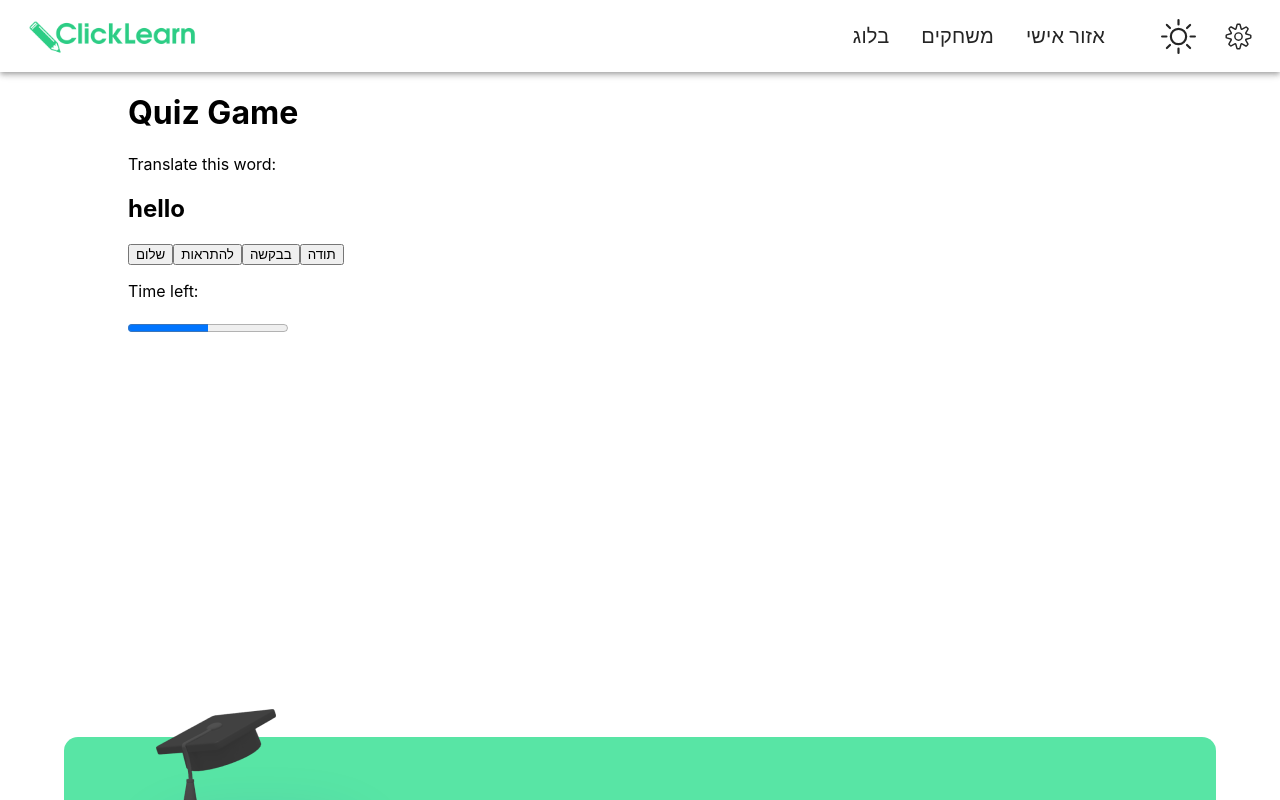
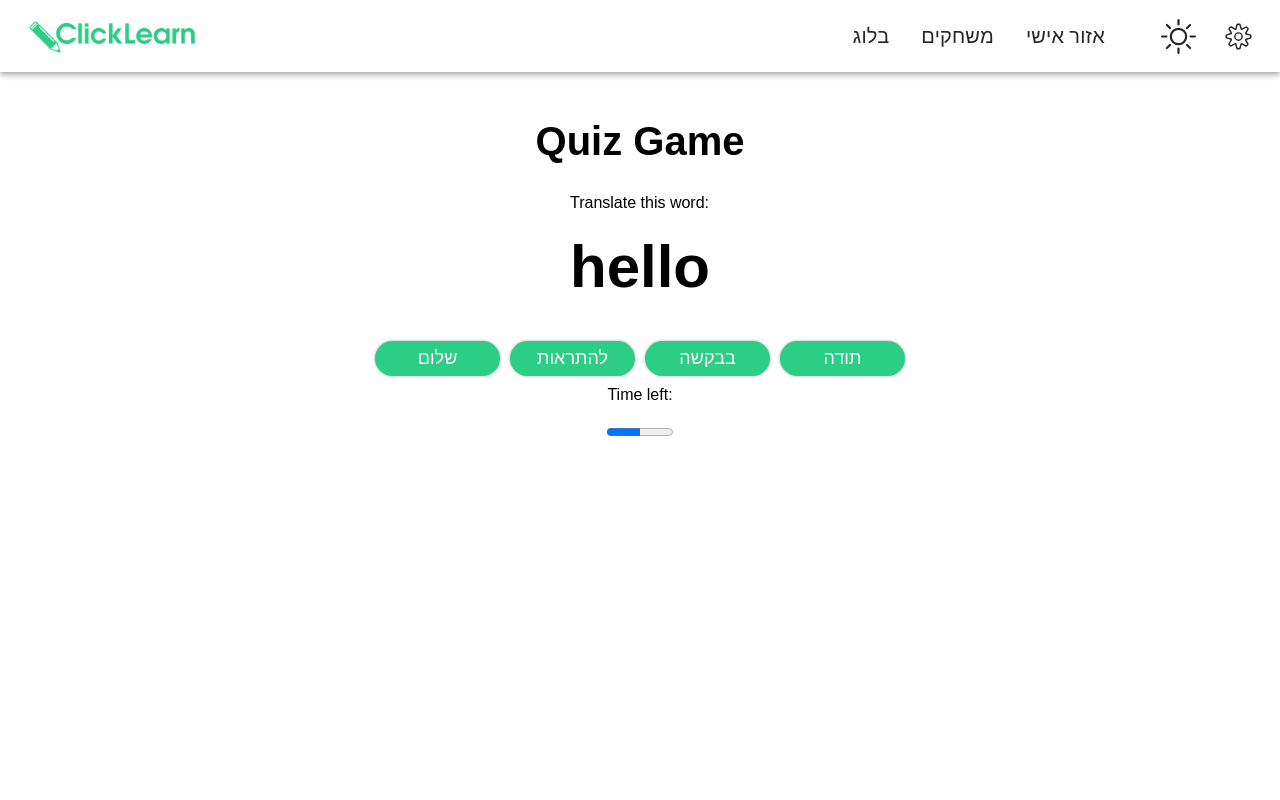
Before and after one commit to Click-Learn/Click-Learn-App, a React (Create React App) app: page /quiz in a window 1280 px wide. Shown: the top 800 px of the page. Built offline with nearby package versions, Linux system fonts and the light colour scheme.

Commit message:
updated css

```diff
--- a/src/Components/Layout/Main/Dashboard/Games/Quiz/Quiz.css
+++ b/src/Components/Layout/Main/Dashboard/Games/Quiz/Quiz.css
@@ -2,3 +2,78 @@
 
     margin-bottom: 550px;
 }
+
+
+.Quiz {
+    display: flex;
+    flex-direction: column;
+    align-items: center;
+    justify-content: center;
+    font-family: Arial, sans-serif;
+    padding: 20px;
+    }
+
+    .Quiz  h1 {
+    font-size: 40px;
+    margin-bottom: 30px;
+    }
+
+    .Quiz  p {
+    margin: 0;
+    }
+
+    .Quiz  h2 {
+    font-size: 60px;
+    margin-top: 20px;
+    margin-bottom: 30px;
+    }
+
+    .Quiz  button {
+    background-color: var(--color-light-green);
+    color: white;
+    font-size: 18px;
+    height: 35px;
+    width: 125px;
+    margin: 10px 5px;
+    box-shadow: 0 0 3px 0px rgba(0, 0, 0, 0.342);
+    border: none;
+    border-radius: 20px;
+    cursor: pointer;
+    }
+
+    .Quiz button:disabled {
+    opacity: 0.5;
+    cursor: not-allowed;
+    }
+
+    .Quiz progress {
+    margin-top: 20px;
+    width: 100%;
+    }
+
+    .Quiz .correct-answer {
+    color: green;
+    font-weight: bold;
+    }
+
+    .Quiz  .incorrect-answer {
+    color: red;
+    font-weight: bold;
+    }
+
+
+      .Quiz button.correct {
+        border: 1px solid green;
+      }
+
+      .Quiz button.incorrect {
+        border: 1px solid red;
+      }
+
+      .Quiz .correct-answer {
+        color: green;
+      }
+
+      .Quiz .incorrect-answer {
+        color: red;
+      }
```
